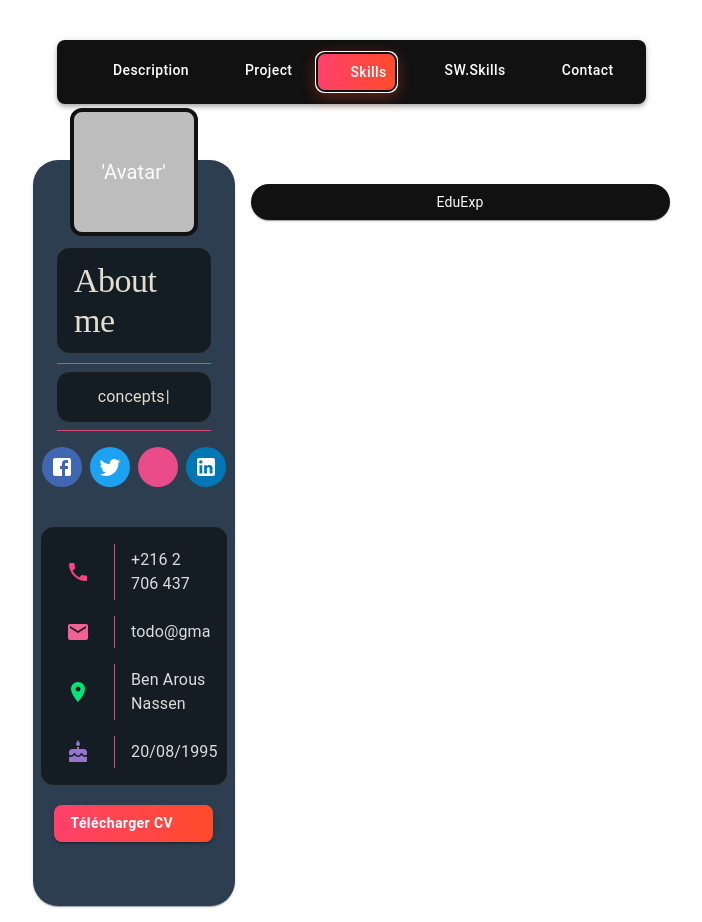
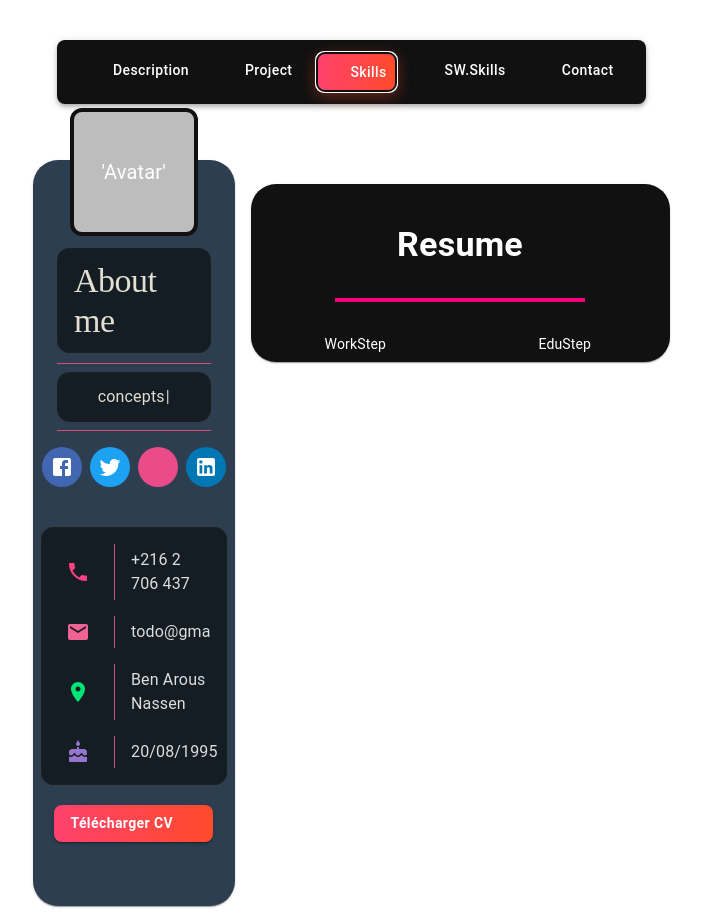
Before and after one commit to safwen-code/todo, a React app in the folder frontend/: page / in a window 1280 px wide. Both pictures are taken after a click on the button "Skills". Shown: the whole page, without its empty margins (31-733 px from the left). Built offline with nearby package versions, Linux system fonts and the light colour scheme; some icons are missing; the HTML template or start-up script is replaced by a standard one.

Commit message:
add new view eduExp

```diff
--- a/frontend/src/components/Content/EduExp/EduExp.jsx
+++ b/frontend/src/components/Content/EduExp/EduExp.jsx
@@ -1,7 +1,32 @@
 import React from 'react'
-
+import { Box, Divider, Grid, Typography } from '@mui/material'
+import WorkStep from './WorkStep'
+import EduStep from './EduStep'
 const EduExp = () => {
-  return <div>EduExp</div>
+  return (
+    <>
+      <Box
+        display="flex"
+        flexDirection="column"
+        alignItems="center"
+        justifyContent="center"
+      >
+        <Typography variant="h4" fontWeight="bold" gutterBottom sx={{ m: 4 }}>
+          Resume
+        </Typography>
+        <Divider sx={{ bgcolor: '#ff007f', height: 3, width: 250, mb: 4 }} />
+      </Box>
+      <Grid container spacing={2}>
+        {' '}
+        <Grid item size={{ xs: 12, sm: 6 }}>
+          <WorkStep />
+        </Grid>
+        <Grid item size={{ xs: 12, sm: 6 }}>
+          <EduStep />
+        </Grid>
+      </Grid>
+    </>
+  )
 }
 
 export default EduExp
--- /dev/null
+++ b/frontend/src/components/Content/EduExp/EduStep.jsx
@@ -0,0 +1,7 @@
+import React from 'react'
+
+const EduStep = () => {
+  return <div>EduStep</div>
+}
+
+export default EduStep
--- /dev/null
+++ b/frontend/src/components/Content/EduExp/WorkStep.jsx
@@ -0,0 +1,7 @@
+import React from 'react'
+
+const WorkStep = () => {
+  return <div>WorkStep</div>
+}
+
+export default WorkStep
```
